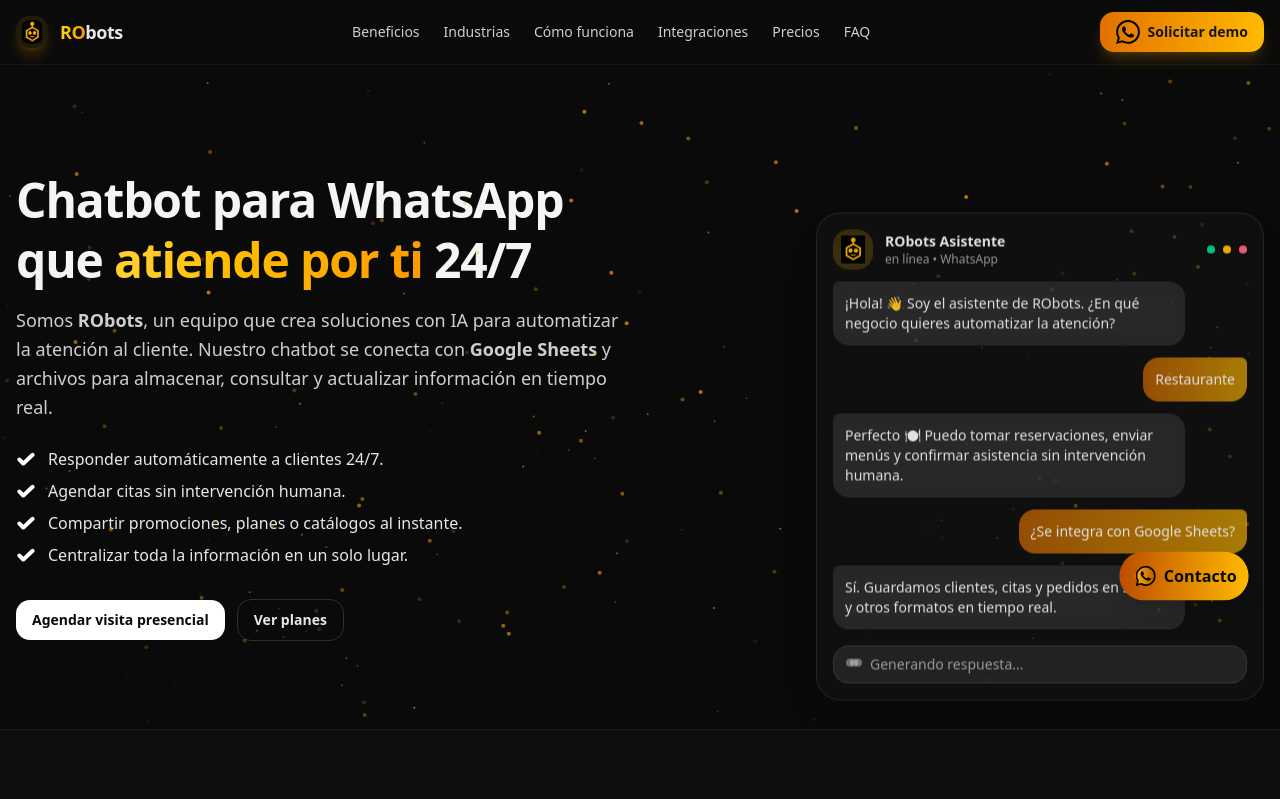
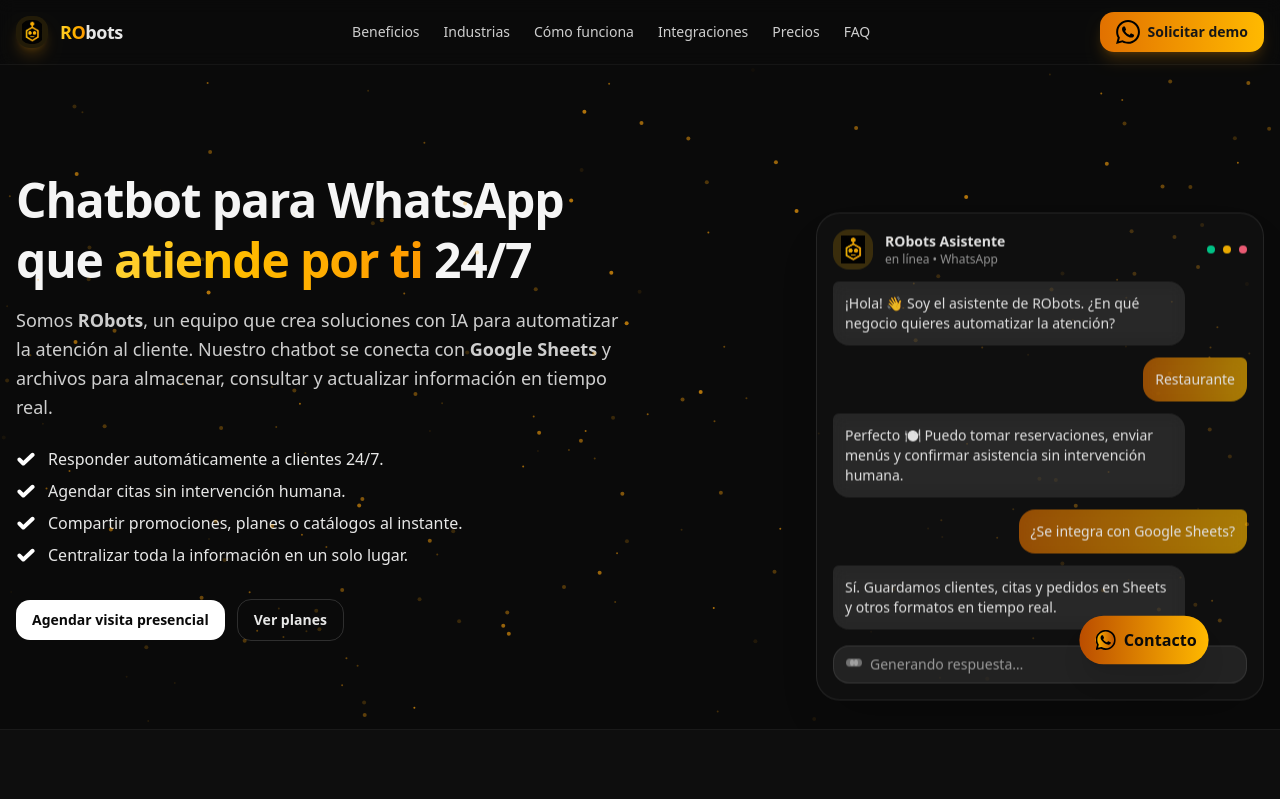
Before and after one commit to Francisco2000003/RObots, a React (Vite) app: page / in a window 1280 px wide. Shown: the top 799 px of the page. Built offline with nearby package versions, Linux system fonts and the light colour scheme.

Commit message:
correccion boton flotante

```diff
--- a/src/pages/Presentacion.jsx
+++ b/src/pages/Presentacion.jsx
@@ -609,7 +609,7 @@ export default function Presentacion() {
           </div>
         </div>
       </footer>
-      <div className="fixed bottom-6 left-1/2 -translate-x-1/2 sm:left-auto sm:right-4 sm:translate-x-0">
+      <div className="fixed bottom-6 left-1/2 -translate-x-1/2 sm:left-auto sm:right-4 sm:translate-x-0 bg-red-500 h-0 mb-20 pr-10">
         <InteractiveHoverButton className="bottom-20 right-4 mb-24 inline-flex items-center gap-2 rounded-full bg-gradient-to-r from-amber-700 to-amber-400 px-4 py-3 w-32
         font-semibold text-neutral-950 shadow-xl hover:brightness-110
         [animation:pulse-soft_3.5s_ease-in-out_infinite]"
```
